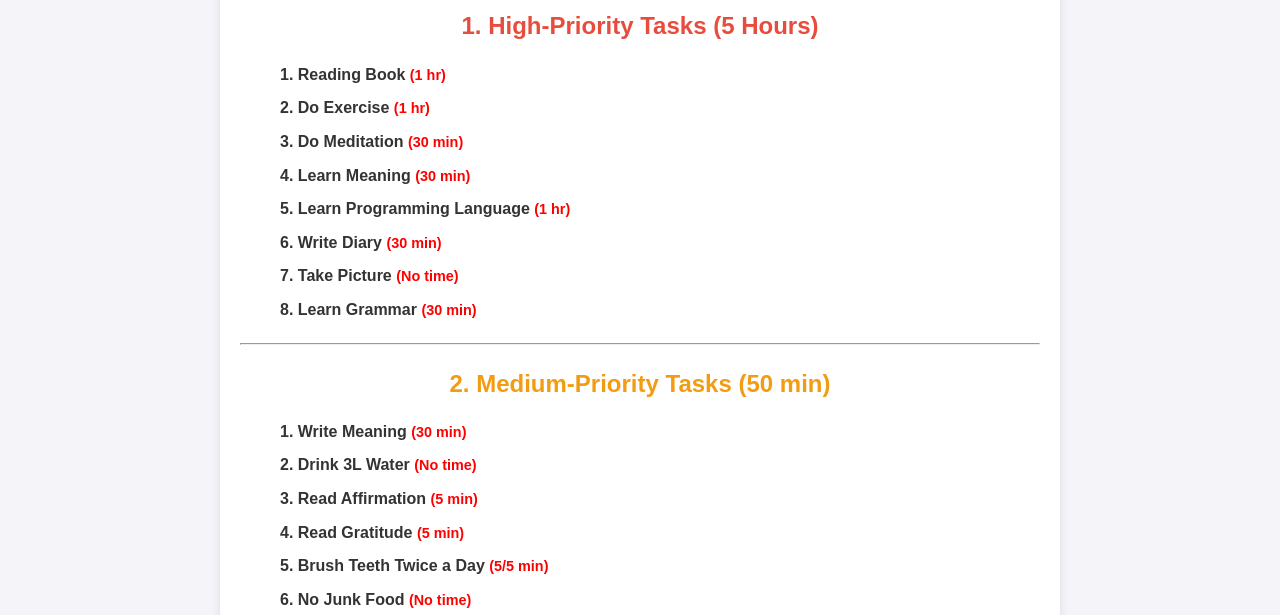
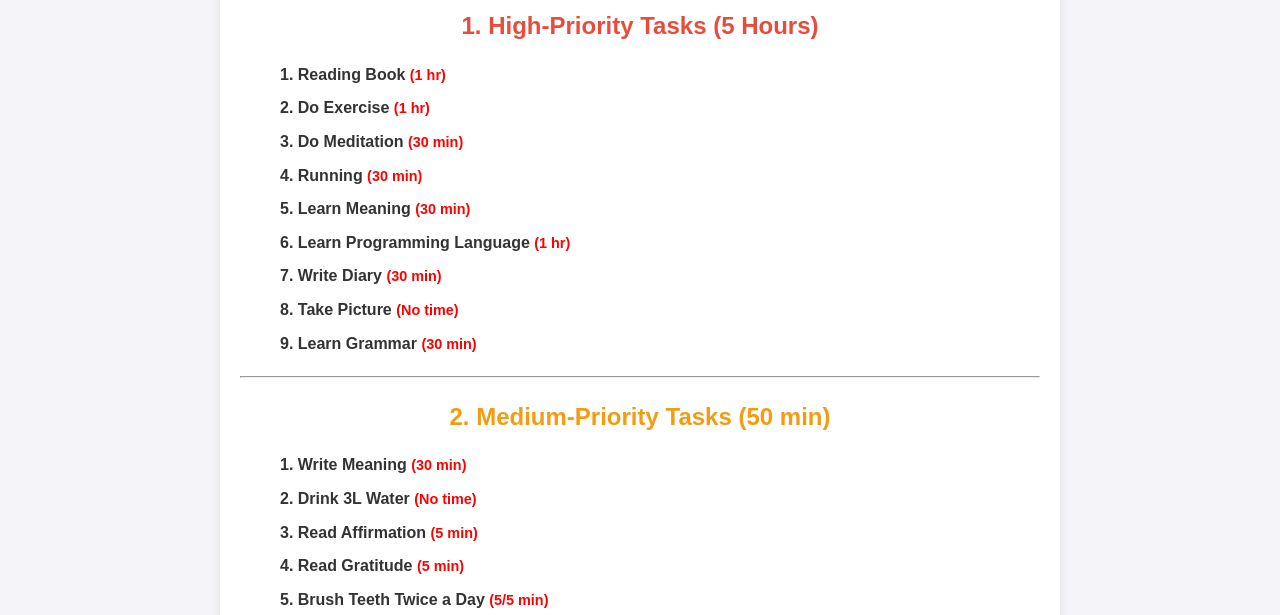
Before and after one commit to Basanta2898/My-Website, a plain HTML site: page task.html in a window 1280 px wide. Shown: the part 185-800 px from the top of the page. Drawn offline with Linux system fonts and the light colour scheme.

Commit message:
Update task.html

```diff
--- a/task.html
+++ b/task.html
@@ -50,11 +50,12 @@
     <li>1. Reading Book <span class="time">(1 hr)</span></li>
     <li>2. Do Exercise <span class="time">(1 hr)</span></li>
     <li>3. Do Meditation <span class="time">(30 min)</span></li>
-    <li>4. Learn Meaning <span class="time">(30 min)</span></li>
-    <li>5. Learn Programming Language <span class="time">(1 hr)</span></li>
-    <li>6. Write Diary <span class="time">(30 min)</span></li>
-    <li>7. Take Picture <span class="time">(No time)</span></li>
-    <li>8. Learn Grammar <span class="time">(30 min)</span></li>
+    <li>4. Running <span class="time">(30 min)</span></li>
+    <li>5. Learn Meaning <span class="time">(30 min)</span></li>
+    <li>6. Learn Programming Language <span class="time">(1 hr)</span></li>
+    <li>7. Write Diary <span class="time">(30 min)</span></li>
+    <li>8. Take Picture <span class="time">(No time)</span></li>
+    <li>9. Learn Grammar <span class="time">(30 min)</span></li>
     </ul>
     </div>
     <hr>
```
